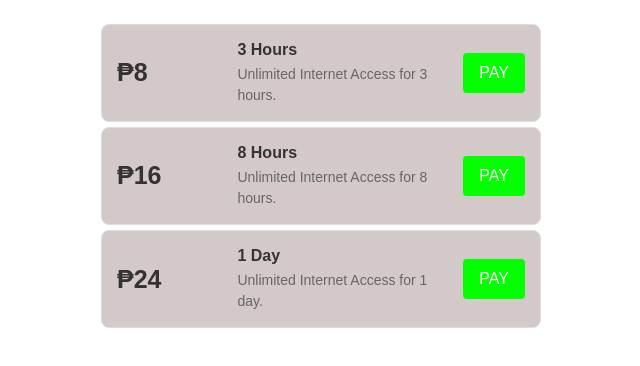
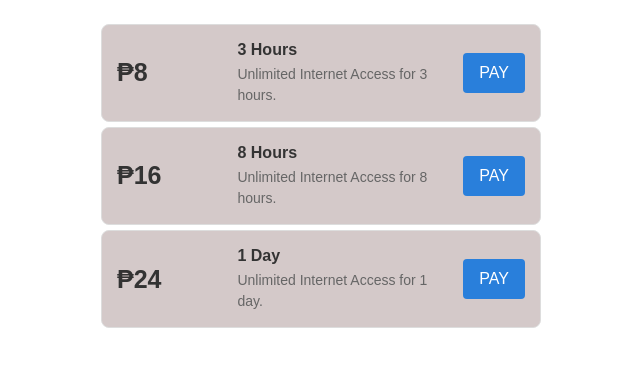
Before and after one commit to robledo27/voucher_store, a plain HTML site: page index.html in a window 1280 px wide. Shown: the part 138-504 px from the top of the page, without its empty margins (319-959 px from the left). Drawn offline with nearby package versions, Linux system fonts and the light colour scheme.

Commit message:
Update index.html

```diff
--- a/index.html
+++ b/index.html
@@ -81,7 +81,7 @@
       transition: background-color 0.3s ease;
     }
     .pay-button .btn:hover {
-      background-color: #c00 !important;
+      background-color: #ca8 !important;
     }
   </style>
 </head>
@@ -100,7 +100,7 @@
                 <p>Unlimited Internet Access for 3 hours.</p>
               </div>
               <div class="pay-button">
-                <button class="btn" style="background-color: #04ff00;color: #ffffff;">PAY</button>
+                <button class="btn" style="background-color: #297fdb;color: #ffffff;">PAY</button>
               </div>
             </div>
           </div>
@@ -113,7 +113,7 @@
                 <p>Unlimited Internet Access for 8 hours.</p>
               </div>
               <div class="pay-button">
-                <button class="btn" style="background-color: #04ff00;color: #ffffff;">PAY</button>
+                <button class="btn" style="background-color: #297fdb;color: #ffffff;">PAY</button>
               </div>
             </div>
           </div>
@@ -126,7 +126,7 @@
                 <p>Unlimited Internet Access for 1 day.</p>
               </div>
               <div class="pay-button">
-                <button class="btn" style="background-color: #04ff00;color: #ffffff;">PAY</button>
+                <button class="btn" style="background-color: #297fdb;color: #ffffff;">PAY</button>
               </div>
             </div>
           </div>
```
